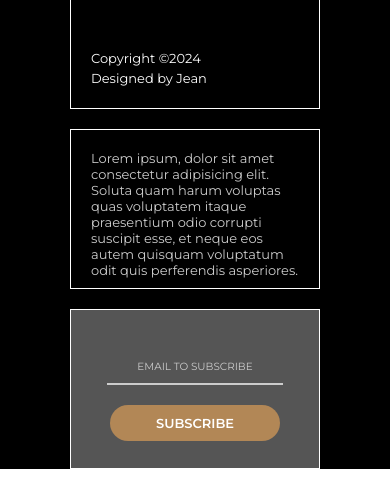
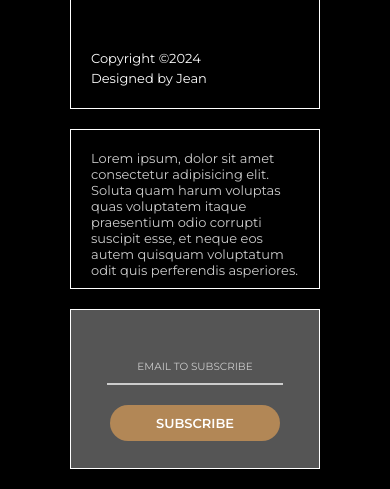
Before and after one commit to jeandreotti/Proj-Treinamento-Full, a plain HTML site: page index.html in a window 390 px wide. Shown: the part 9140-9629 px from the top of the page. Drawn offline with Linux system fonts and the light colour scheme.

Commit message:
ajustado tela mobile
ajustado tela mobile

```diff
--- a/styleMobile.css
+++ b/styleMobile.css
@@ -443,4 +443,32 @@ margin-top: 40px;
 .section-map--info-item spam{
     width: 100%;
 }
+/*RODAPÉ */
+.rodape-dark{
+    background-color: black;
+    width: 100vw;
+    height: 100%;
 }
+.rodape-container{
+    width: 1000px;
+    height: 200px;
+    margin: auto;
+    height: 100%;
+}
+.rodape-3secoes{
+    display: flex;
+    height: 100%;
+    width: 100vw;
+    flex-wrap: wrap;
+    justify-content: center;
+    padding-bottom: 20px;
+}
+.rodape-icones-copy, .rodape-texto, .rodape-subscribe{
+    min-width: 240px;
+    max-width: 250px;
+    padding: 20px;
+    border: 1px solid white;
+    height: 160px;
+    margin-bottom: 0;
+}
+}
```
